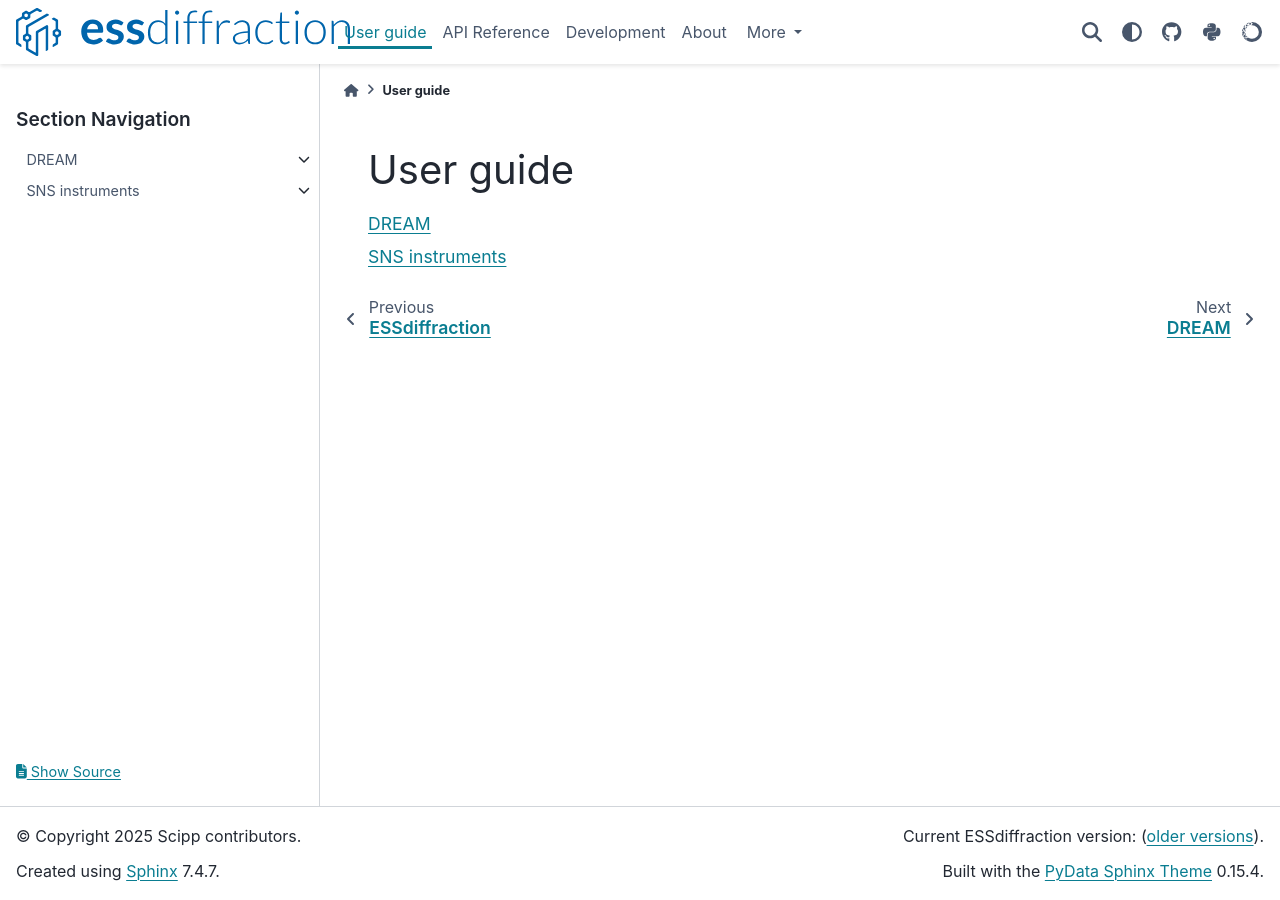
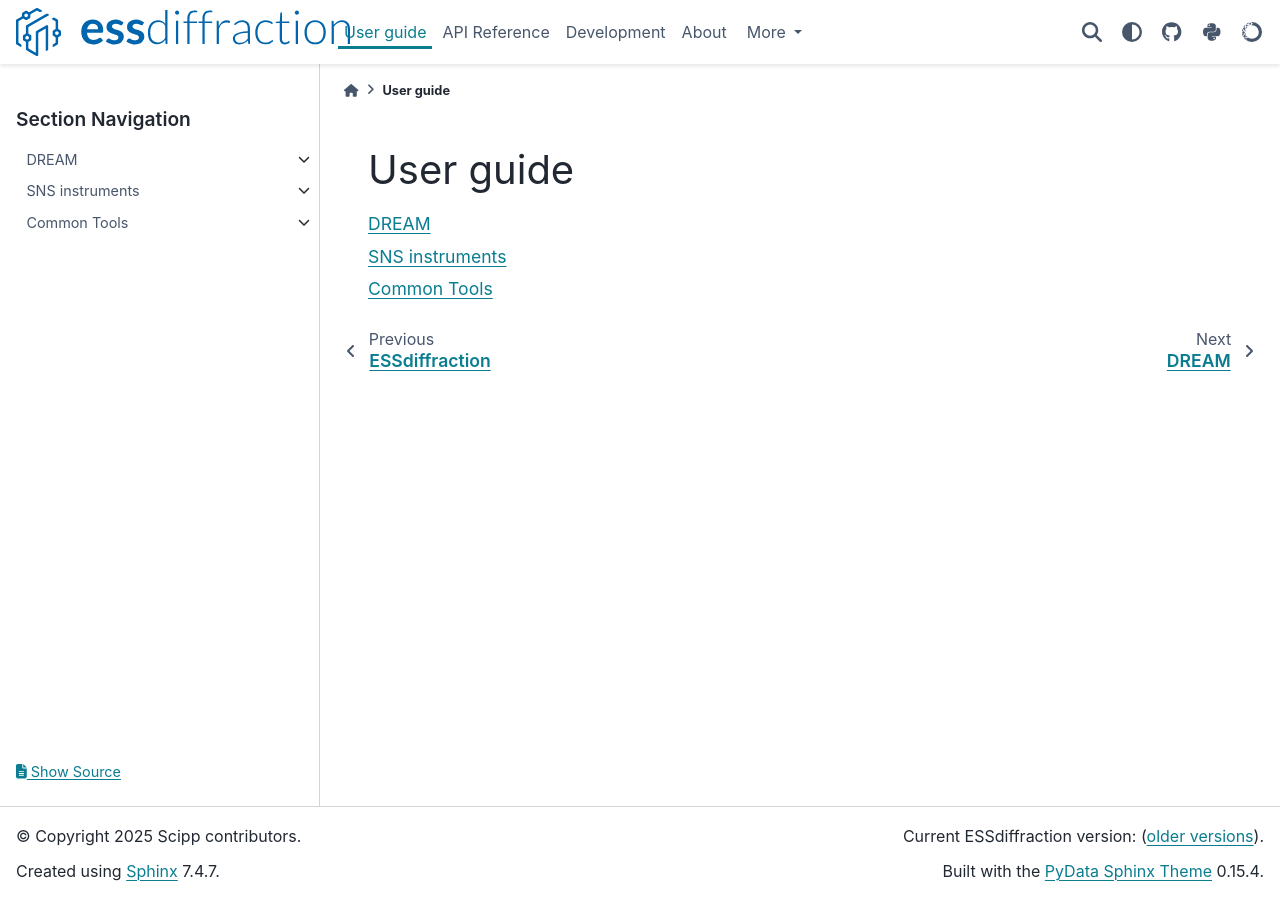
Before and after one commit to scipp/essdiffraction, a Sphinx documentation site: the page built from docs/user-guide/index.md, in a window 1280 px wide. Built offline with Sphinx 7.4.7 and the PyData theme 0.15.4, drawn with Linux system fonts in a browser that asks for light colours; pages that are not in the unit, such as notebooks, are missing from menus; the version number could not be read and is left out.

Commit message:
Move vanadium processing to common docs

````diff
--- /dev/null
+++ b/docs/user-guide/common/index.md
@@ -0,0 +1,9 @@
+# Common Tools
+
+```{toctree}
+---
+maxdepth: 1
+---
+
+vanadium_processing
+```
--- a/docs/user-guide/index.md
+++ b/docs/user-guide/index.md
@@ -7,4 +7,5 @@ maxdepth: 1
 
 dream/index
 sns-instruments/index
+common/index
 ```
````
Also changed, not shown: docs/user-guide/common/vanadium_processing.ipynb.
